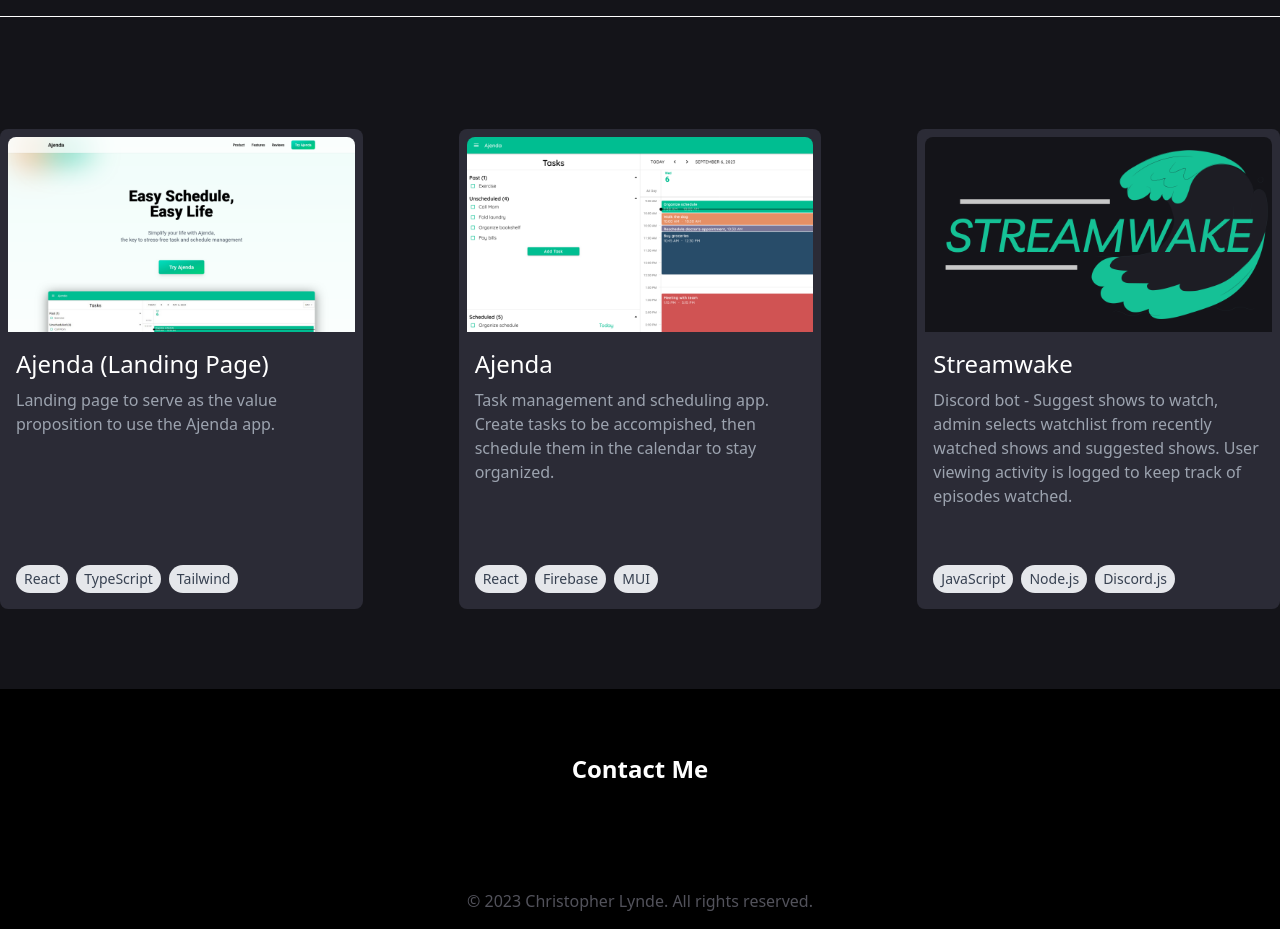
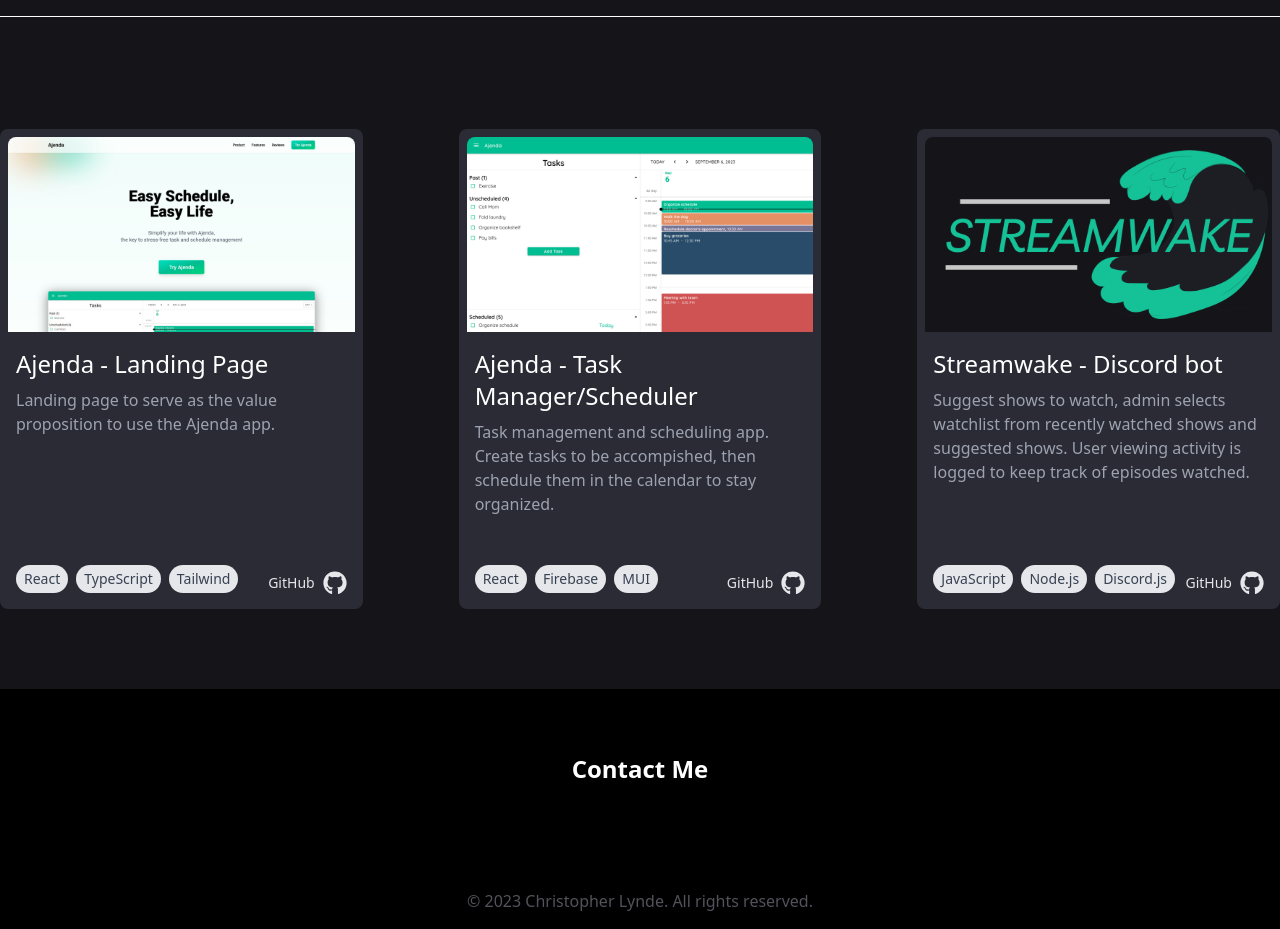
Before and after one commit to LyndeCS/portfolio-site, a React (Vite) app: page / in a window 1280 px wide. Shown: the part 2280-3209 px from the top of the page. Built offline with nearby package versions, Linux system fonts and the light colour scheme.

Commit message:
Portfolio v0.4
-Added links to portfolio cards, on both img and title elements
-Added github icon/link to bottom right of card

```diff
--- a/src/components/Portfolio.jsx
+++ b/src/components/Portfolio.jsx
@@ -2,30 +2,37 @@
 import ajendaImg from '../assets/a_card.png';
 import ajendaLandingImg from '../assets/alp_card.png';
 import streamwakeImg from '../assets/sw_card.png';
+import { FaGithub } from 'react-icons/fa';
 
 const Portfolio = () => {
   // Data for portfolio items
   const projects = [
     {
       id: 1,
-      title: 'Ajenda (Landing Page)',
+      title: 'Ajenda - Landing Page',
       description: 'Landing page to serve as the value proposition to use the Ajenda app.',
       image: ajendaLandingImg,
       tools: ['React', 'TypeScript', 'Tailwind'],
+      link: 'https://ajenda-landing.netlify.app/',
+      git: 'https://github.com/LyndeCS/ajenda',
     },
     {
       id: 2,
-      title: 'Ajenda',
+      title: 'Ajenda - Task Manager/Scheduler',
       description: 'Task management and scheduling app. Create tasks to be accompished, then schedule them in the calendar to stay organized.',
       image: ajendaImg,
       tools: ['React', 'Firebase', 'MUI'],
+      link: 'https://ajenda.web.app/',
+      git: 'https://github.com/LyndeCS/ajenda-landing',
     },
     {
       id: 3,
-      title: 'Streamwake',
-      description: 'Discord bot -  Suggest shows to watch, admin selects watchlist from recently watched shows and suggested shows. User viewing activity is logged to keep track of episodes watched.',
+      title: 'Streamwake - Discord bot',
+      description: 'Suggest shows to watch, admin selects watchlist from recently watched shows and suggested shows. User viewing activity is logged to keep track of episodes watched.',
       image: streamwakeImg,
       tools: ['JavaScript', 'Node.js', 'Discord.js'],
+      link: 'https://github.com/LyndeCS/Streamwake',
+      git: 'https://github.com/LyndeCS/Streamwake',
     },
 
   ];
@@ -37,9 +44,9 @@
         <div className="container mx-auto grid grid-cols-1 md:grid-cols-3 gap-24">
           {projects.map((item) => (
             <div key={item.id} className="bg-smoke-100 rounded-lg h-[30rem] flex flex-col p-2">
-              <img src={item.image} alt={item.title} className="rounded-t-lg" />
+              <a href={item.link} target="_blank" rel="noopener noreferrer"><img src={item.image} alt={item.title} className="rounded-t-lg" /></a>
               <div className="flex flex-col justify-between h-2/3 pt-2 px-2">
-                <h3 className="text-white text-2xl my-2">{item.title}</h3>
+                <a href={item.link} target="_blank" rel="noopener noreferrer"><h3 className="text-white text-2xl my-2 hover:underline">{item.title}</h3></a>
                 <p className="text-gray-400 mb-auto">{item.description}</p>
                 <div className="flex flex-wrap">
                   {item.tools.map((tool, index) => (
@@ -50,6 +57,7 @@
                       {tool}
                     </span>
                   ))}
+                  <a href={item.git} target="_blank" rel="noopener noreferrer" className="text-sm ml-auto text-gray-200 flex flex-row gap-x-2 items-center hover:underline">GitHub<FaGithub size={24}/></a>
                 </div>
               </div>
             </div>
```
